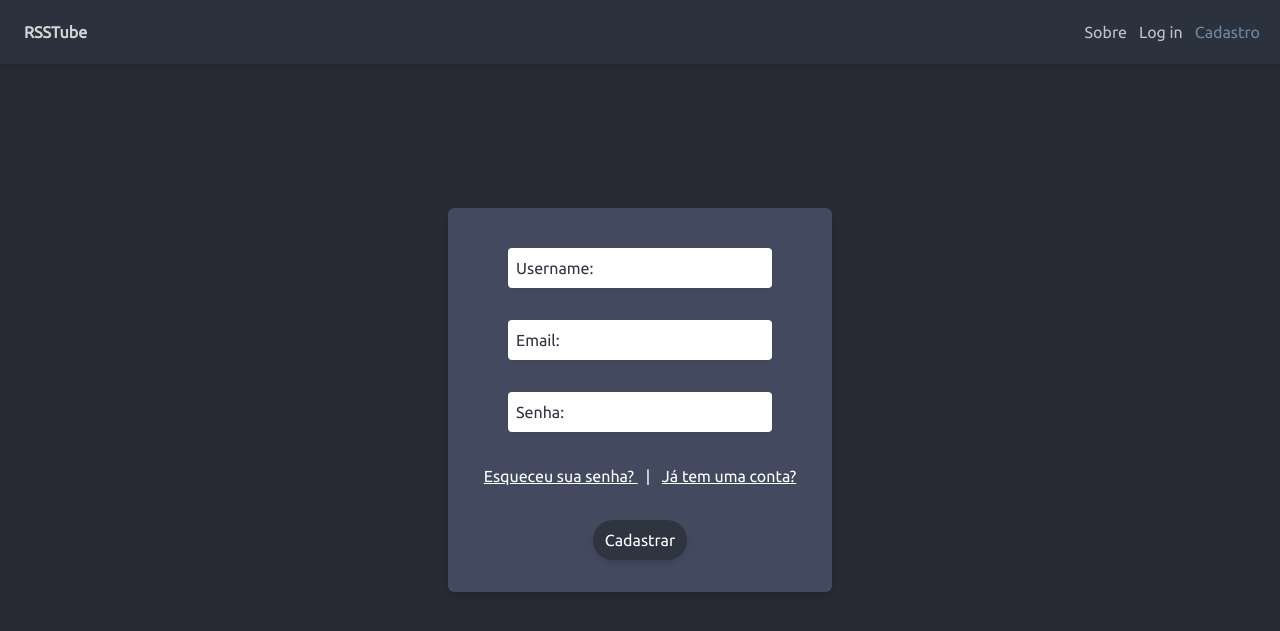
After one commit to vidacalura/RSSTube, a PHP site: page /cad.html in a window 1280 px wide. The commit adds this page. Shown: the top 631 px of the page. Run offline with PHP 8.4, Linux system fonts and the light colour scheme; some libraries are stand-ins or nearby versions.

Commit message:
Add files via upload

```diff
--- a/CSS/output.css
+++ b/CSS/output.css
@@ -470,12 +470,32 @@ Ensure the default browser behavior of the `hidden` attribute.
   --tw-backdrop-sepia:  ;
 }
 
-.fixed{
-  position: fixed;
+.relative{
+  position: relative;
 }
 
-.relative{
-  position: relative;
+.mr-2{
+  margin-right: 0.5rem;
+}
+
+.ml-2{
+  margin-left: 0.5rem;
+}
+
+.mt-8{
+  margin-top: 2rem;
+}
+
+.mr-1{
+  margin-right: 0.25rem;
+}
+
+.ml-1{
+  margin-left: 0.25rem;
+}
+
+.mt-4{
+  margin-top: 1rem;
 }
 
 .flex{
@@ -486,12 +506,8 @@ Ensure the default browser behavior of the `hidden` attribute.
   display: grid;
 }
 
-.h-16{
-  height: 4rem;
-}
-
-.h-96{
-  height: 24rem;
+.w-96{
+  width: 24rem;
 }
 
 .w-full{
@@ -518,6 +534,14 @@ Ensure the default browser behavior of the `hidden` attribute.
   gap: 1rem;
 }
 
+.rounded-md{
+  border-radius: 0.375rem;
+}
+
+.rounded-full{
+  border-radius: 9999px;
+}
+
 .rounded{
   border-radius: 0.25rem;
 }
@@ -525,6 +549,11 @@ Ensure the default browser behavior of the `hidden` attribute.
 .bg-gray-500{
   --tw-bg-opacity: 1;
   background-color: rgb(39 42 52 / var(--tw-bg-opacity));
+}
+
+.bg-gray-200{
+  --tw-bg-opacity: 1;
+  background-color: rgb(67 74 95 / var(--tw-bg-opacity));
 }
 
 .bg-gray-400{
@@ -551,12 +580,25 @@ Ensure the default browser behavior of the `hidden` attribute.
   padding: 1.25rem;
 }
 
+.p-8{
+  padding: 2rem;
+}
+
+.p-2{
+  padding: 0.5rem;
+}
+
 .p-12{
   padding: 3rem;
 }
 
 .p-1{
   padding: 0.25rem;
+}
+
+.px-3{
+  padding-left: 0.75rem;
+  padding-right: 0.75rem;
 }
 
 .px-4{
@@ -569,67 +611,33 @@ Ensure the default browser behavior of the `hidden` attribute.
   padding-bottom: 7rem;
 }
 
-.py-12{
-  padding-top: 3rem;
-  padding-bottom: 3rem;
-}
-
 .px-8{
   padding-left: 2rem;
   padding-right: 2rem;
-}
-
-.px-20{
-  padding-left: 5rem;
-  padding-right: 5rem;
 }
 
 .pl-6{
   padding-left: 1.5rem;
 }
 
-.pt-24{
-  padding-top: 6rem;
+.pt-32{
+  padding-top: 8rem;
+}
+
+.pt-10{
+  padding-top: 2.5rem;
+}
+
+.pt-12{
+  padding-top: 3rem;
+}
+
+.pb-2{
+  padding-bottom: 0.5rem;
 }
 
 .pt-20{
   padding-top: 5rem;
-}
-
-.pt-32{
-  padding-top: 8rem;
-}
-
-.pb-16{
-  padding-bottom: 4rem;
-}
-
-.pt-8{
-  padding-top: 2rem;
-}
-
-.pb-1{
-  padding-bottom: 0.25rem;
-}
-
-.pt-4{
-  padding-top: 1rem;
-}
-
-.pb-14{
-  padding-bottom: 3.5rem;
-}
-
-.pb-20{
-  padding-bottom: 5rem;
-}
-
-.pb-28{
-  padding-bottom: 7rem;
-}
-
-.pb-32{
-  padding-bottom: 8rem;
 }
 
 .pt-40{
@@ -688,6 +724,11 @@ Ensure the default browser behavior of the `hidden` attribute.
   color: rgb(255 255 255 / var(--tw-text-opacity));
 }
 
+.text-black{
+  --tw-text-opacity: 1;
+  color: rgb(0 0 0 / var(--tw-text-opacity));
+}
+
 .text-red{
   --tw-text-opacity: 1;
   color: rgb(191 96 107 / var(--tw-text-opacity));
@@ -698,8 +739,9 @@ Ensure the default browser behavior of the `hidden` attribute.
   color: rgb(228 234 241 / var(--tw-text-opacity));
 }
 
-.opacity-80{
-  opacity: 0.8;
+.underline{
+  -webkit-text-decoration-line: underline;
+          text-decoration-line: underline;
 }
 
 .shadow-md{
@@ -708,8 +750,24 @@ Ensure the default browser behavior of the `hidden` attribute.
   box-shadow: var(--tw-ring-offset-shadow, 0 0 #0000), var(--tw-ring-shadow, 0 0 #0000), var(--tw-shadow);
 }
 
+.transition{
+  transition-property: color, background-color, border-color, fill, stroke, opacity, box-shadow, transform, filter, -webkit-text-decoration-color, -webkit-backdrop-filter;
+  transition-property: color, background-color, border-color, text-decoration-color, fill, stroke, opacity, box-shadow, transform, filter, backdrop-filter;
+  transition-property: color, background-color, border-color, text-decoration-color, fill, stroke, opacity, box-shadow, transform, filter, backdrop-filter, -webkit-text-decoration-color, -webkit-backdrop-filter;
+  transition-timing-function: cubic-bezier(0.4, 0, 0.2, 1);
+  transition-duration: 150ms;
+}
+
+.ease-in-out{
+  transition-timing-function: cubic-bezier(0.4, 0, 0.2, 1);
+}
+
 *{
   font-family: 'Ubuntu', sans-serif;
+}
+
+body{
+  overflow-x: hidden;
 }
 
 .card-img{
@@ -785,6 +843,21 @@ Ensure the default browser behavior of the `hidden` attribute.
   box-shadow: var(--tw-ring-offset-shadow, 0 0 #0000), var(--tw-ring-shadow, 0 0 #0000), var(--tw-shadow);
 }
 
+.navbar{
+  position: fixed;
+  z-index: 10;
+  display: flex;
+  height: 4rem;
+  width: 100%;
+  justify-content: space-between;
+  --tw-bg-opacity: 1;
+  background-color: rgb(47 53 64 / var(--tw-bg-opacity));
+  opacity: 0.8;
+  --tw-shadow: 0 4px 6px -1px rgb(0 0 0 / 0.1), 0 2px 4px -2px rgb(0 0 0 / 0.1);
+  --tw-shadow-colored: 0 4px 6px -1px var(--tw-shadow-color), 0 2px 4px -2px var(--tw-shadow-color);
+  box-shadow: var(--tw-ring-offset-shadow, 0 0 #0000), var(--tw-ring-shadow, 0 0 #0000), var(--tw-shadow);
+}
+
 nav li{
   margin-left: 0.75rem;
   padding-bottom: 0.25rem;
@@ -846,7 +925,63 @@ nav li:hover{
   opacity: 0.75;
 }
 
+.cad-div{
+  margin: 0 auto;
+  position: absolute;
+  top: 50%;
+  left: 50%;
+  transform: translate(-50%, -50%);
+}
+
+.txtbox{
+  margin-bottom: 2rem;
+  border-radius: 0.25rem;
+  padding: 0.5rem;
+  --tw-shadow: 0 1px 2px 0 rgb(0 0 0 / 0.05);
+  --tw-shadow-colored: 0 1px 2px 0 var(--tw-shadow-color);
+  box-shadow: var(--tw-ring-offset-shadow, 0 0 #0000), var(--tw-ring-shadow, 0 0 #0000), var(--tw-shadow);
+}
+
+body::-webkit-scrollbar {
+  width: 6px;
+}
+
+body::-webkit-scrollbar-thumb{
+  height: 10%;
+  border-radius: 20px;
+  background-color: transparent;
+  border: 3px solid darkgray;
+}
+
+.hover\:opacity-80:hover{
+  opacity: 0.8;
+}
+
+.hover\:shadow-md:hover{
+  --tw-shadow: 0 4px 6px -1px rgb(0 0 0 / 0.1), 0 2px 4px -2px rgb(0 0 0 / 0.1);
+  --tw-shadow-colored: 0 4px 6px -1px var(--tw-shadow-color), 0 2px 4px -2px var(--tw-shadow-color);
+  box-shadow: var(--tw-ring-offset-shadow, 0 0 #0000), var(--tw-ring-shadow, 0 0 #0000), var(--tw-shadow);
+}
+
 @media (min-width: 1024px){
+  .lg\:mb-16{
+    margin-bottom: 4rem;
+  }
+
+  .lg\:mb-96{
+    margin-bottom: 24rem;
+  }
+
+  .lg\:h-96{
+    height: 24rem;
+  }
+
+  .lg\:scale-150{
+    --tw-scale-x: 1.5;
+    --tw-scale-y: 1.5;
+    transform: translate(var(--tw-translate-x), var(--tw-translate-y)) rotate(var(--tw-rotate)) skewX(var(--tw-skew-x)) skewY(var(--tw-skew-y)) scaleX(var(--tw-scale-x)) scaleY(var(--tw-scale-y));
+  }
+
   .lg\:grid-cols-3{
     grid-template-columns: repeat(3, minmax(0, 1fr));
   }
--- /dev/null
+++ b/cad.html
@@ -0,0 +1,62 @@
+<!DOCTYPE html>
+<html lang="pt-br">
+
+    <head>
+
+        <meta charset="UTF-8">
+        <meta http-equiv="X-UA-Compatible" content="IE=edge">
+        <meta name="viewport" content="width=device-width, initial-scale=1.0">
+        <!-- Tailwind CSS -->
+        <link rel="stylesheet" type="text/css" href="./CSS/output.css">
+        <!-- Font Awesome -->
+        <script src="https://kit.fontawesome.com/de94e301a2.js" crossorigin="anonymous"></script>
+        <title> RSSTube </title>
+
+    </head>
+
+
+    <body class="bg-gray-500 text-white">
+
+        <nav class="navbar">
+            <!-- Menu de navegação -->
+            <div>
+                <!-- Logo -->
+                <h1 class="p-5 pl-6 font-bold text-white"> <a href="index.html#"> RSSTube </a> </h1>
+            </div>
+
+            <div class="justify-end">
+                <ul class="p-5 flex">
+                    <li> <a href="sobre.html#"> Sobre </a> </li>
+                    <li> <a href="login.html#"> Log in </a> </li>
+                    <li class="active"> <a href="cad.html#"> Cadastro </a> </li>
+                </ul>
+            </div>
+        </nav>
+
+        <main class="pt-32">
+
+            <form action="POST" action="index.html" class="p-8 pt-10 w-96 text-center bg-gray-200 text-black cad-div rounded-md shadow-md">
+
+                <input type="text" name="username" placeholder="Username:" class="txtbox"> <br>
+
+                <input type="text" name="email" placeholder="Email:" class="txtbox"> <br>
+
+                <input type="password" name="senha" placeholder="Senha:" class="txtbox"> <br>
+
+                <p class="text-white">
+                    <a href="recsenha.html" class="underline mr-2"> Esqueceu sua senha? </a>
+                    |
+                    <a href="login.html" class="underline ml-2"> Já tem uma conta? </a>
+                </p>
+
+                <input type="submit" value="Cadastrar" class="text-white mt-8 bg-gray-400 p-2 px-3 rounded-full shadow-md hover:shadow-md hover:opacity-80 transition ease-in-out">
+
+            </form>
+
+        </main>
+
+    </body>
+
+</html>
+
+<!-- niconico, spotify, youtube, odysee -->
```
Also changed, not shown: other parts of CSS/output.css (+44 -5 lines), index.html (+6 -6 lines), login.html (added, +60 -0 lines), recsenha.html (added, +52 -0 lines), sobre.html (+7 -7 lines), styles.css (+49 -1 lines), imgs/haikei2.svg, imgs/haikei3.svg (added).
